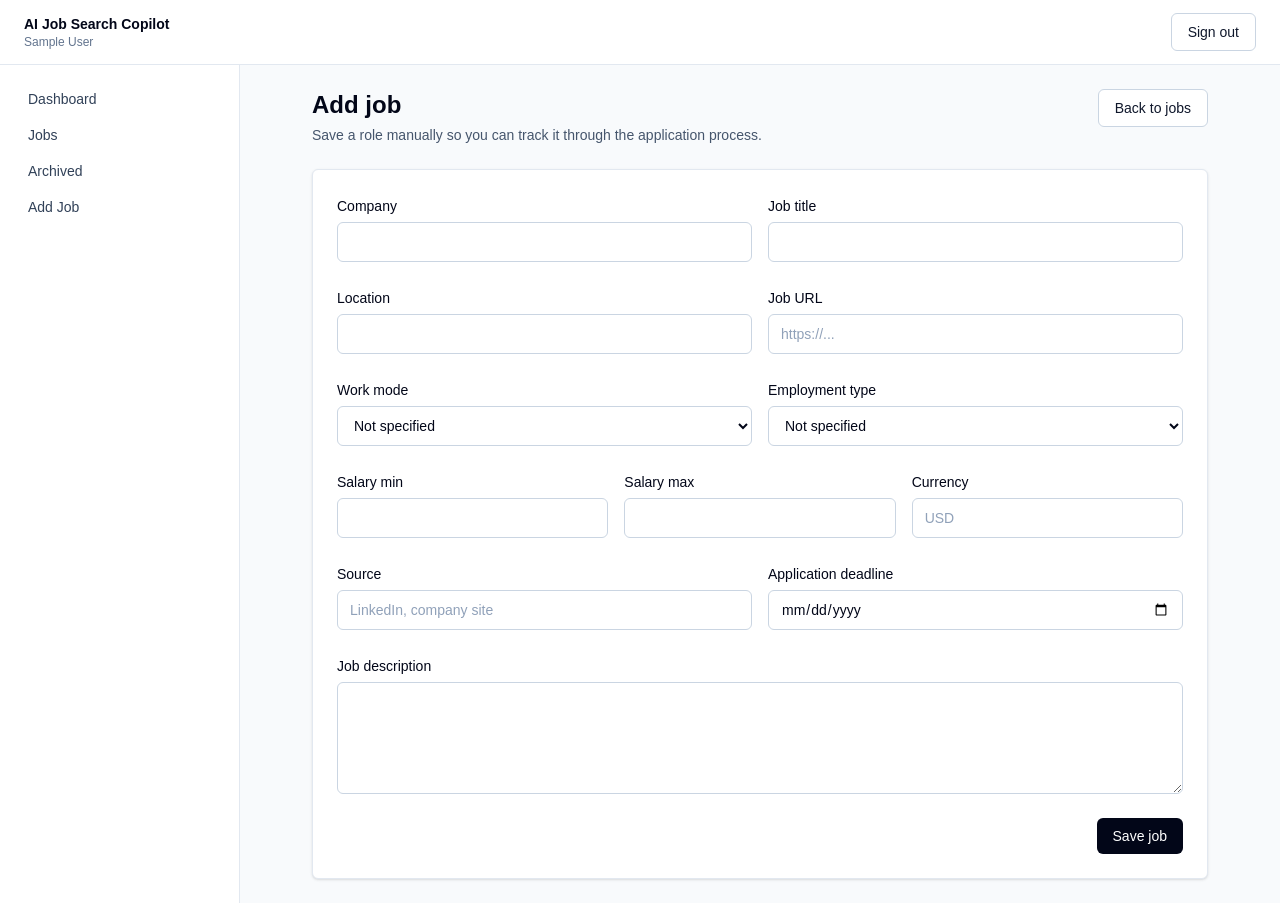
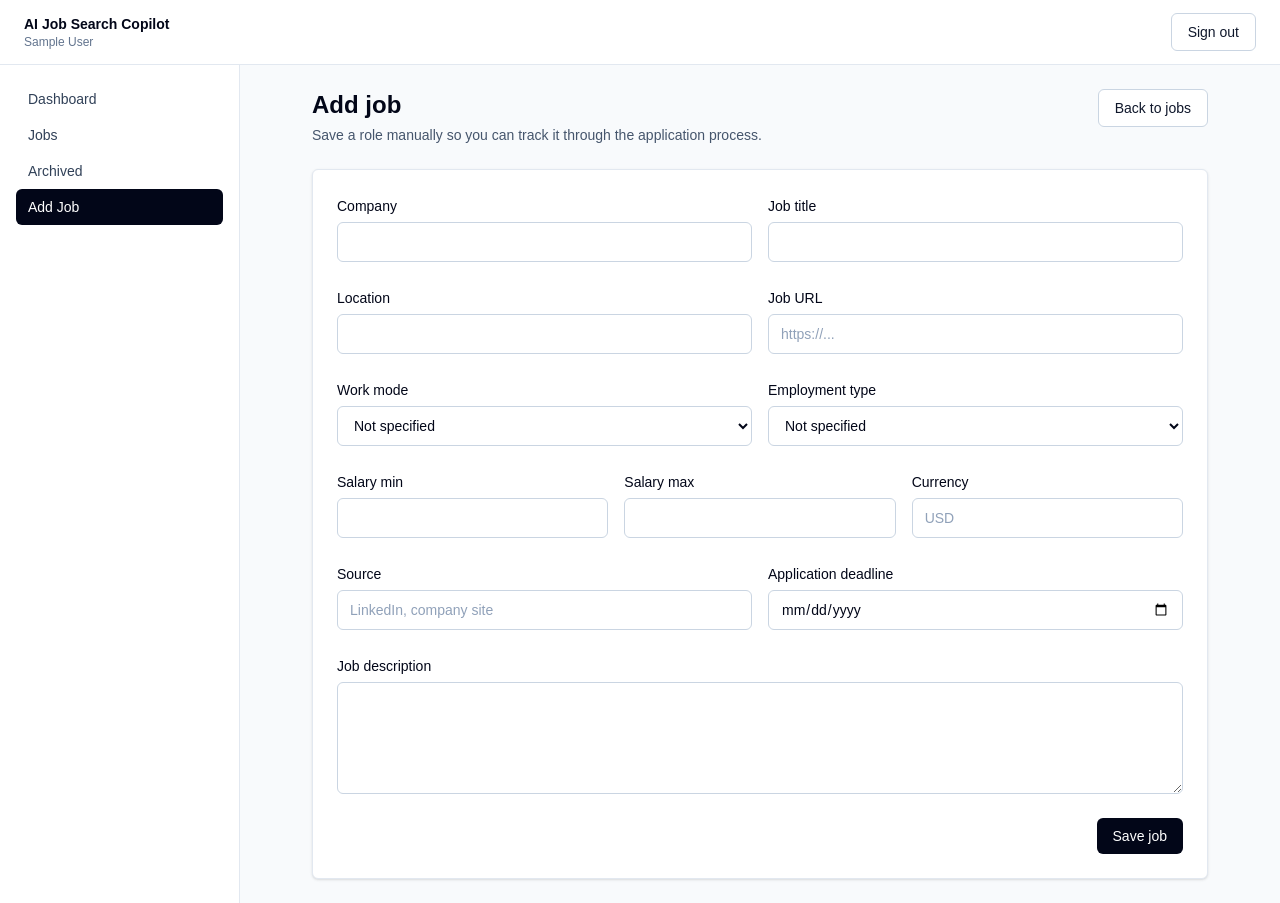
Before and after one commit to briehn/Track-My-Apps, a Next.js app: page /jobs/new in a window 1280 px wide. Built offline with nearby package versions, Linux system fonts and the light colour scheme; no server answers; sample sign-in values are in the browser's storage.

Commit message:
Prepare MVP for portfolio readiness

```diff
--- a/src/components/layout/app-shell.tsx
+++ b/src/components/layout/app-shell.tsx
@@ -1,4 +1,7 @@
+"use client";
+
 import Link from "next/link";
+import { usePathname, useSearchParams } from "next/navigation";
 
 import { SignOutButton } from "@/features/auth/components/auth-buttons";
 
@@ -18,6 +21,8 @@ const navigationItems = [
 ];
 
 export function AppShell({ children, user }: AppShellProps) {
+  const pathname = usePathname();
+  const searchParams = useSearchParams();
   const displayName = user.name ?? user.email ?? "Signed-in user";
 
   return (
@@ -39,15 +44,35 @@ export function AppShell({ children, user }: AppShellProps) {
             aria-label="Primary navigation"
             className="flex flex-wrap gap-2 md:block"
           >
-            {navigationItems.map((item) => (
+            {navigationItems.map((item) => {
+              const status = searchParams.get("status");
+              const isArchivedView =
+                item.href === "/jobs?status=archived" &&
+                pathname === "/jobs" &&
+                status === "archived";
+              const isJobsView =
+                item.href === "/jobs" &&
+                ((pathname === "/jobs" && status !== "archived") ||
+                  (pathname.startsWith("/jobs/") && pathname !== "/jobs/new"));
+              const isActive =
+                isArchivedView || isJobsView || pathname === item.href;
+
+              return (
                 <Link
                   key={item.href}
                   href={item.href}
-                className="block rounded-md px-3 py-2 text-sm font-medium text-slate-700 hover:bg-slate-100 hover:text-slate-950"
+                  aria-current={isActive ? "page" : undefined}
+                  className={[
+                    "block rounded-md px-3 py-2 text-sm font-medium transition",
+                    isActive
+                      ? "bg-slate-950 text-white"
+                      : "text-slate-700 hover:bg-slate-100 hover:text-slate-950",
+                  ].join(" ")}
                 >
                   {item.label}
                 </Link>
-            ))}
+              );
+            })}
           </nav>
         </aside>
         <main className="p-4 sm:p-6">{children}</main>
--- a/src/features/jobs/components/job-management-actions.tsx
+++ b/src/features/jobs/components/job-management-actions.tsx
@@ -39,7 +39,9 @@ export function JobManagementActions({
           archived view.
         </p>
         {archiveState.formError ? (
-          <p className="text-sm text-red-600">{archiveState.formError}</p>
+          <p className="text-sm text-red-600" role="alert">
+            {archiveState.formError}
+          </p>
         ) : null}
         <Button type="submit" variant="secondary" disabled={isArchiving || isArchived}>
           {isArchived
@@ -64,7 +66,9 @@ export function JobManagementActions({
           </label>
         </div>
         {deleteState.formError ? (
-          <p className="text-sm text-red-600">{deleteState.formError}</p>
+          <p className="text-sm text-red-600" role="alert">
+            {deleteState.formError}
+          </p>
         ) : null}
         <Button
           type="submit"
--- a/src/features/jobs/components/job-status-form.tsx
+++ b/src/features/jobs/components/job-status-form.tsx
@@ -57,10 +57,14 @@ export function JobStatusForm({
       </select>
 
       {isPending ? (
-        <p className="text-sm text-slate-500">Saving status...</p>
+        <p className="text-sm text-slate-500" role="status" aria-live="polite">
+          Saving status...
+        </p>
       ) : null}
       {state.formError ? (
-        <p className="text-sm text-red-600">{state.formError}</p>
+        <p className="text-sm text-red-600" role="alert">
+          {state.formError}
+        </p>
       ) : null}
     </form>
   );
--- a/src/features/notes/components/notes-list.tsx
+++ b/src/features/notes/components/notes-list.tsx
@@ -33,12 +33,15 @@ function DeleteNoteForm({ jobId, noteId }: { jobId: string; noteId: string }) {
         type="submit"
         variant="ghost"
         disabled={isPending}
+        aria-label="Delete note"
         className="px-2 py-1 text-xs text-red-700 hover:bg-red-50"
       >
         {isPending ? "Deleting..." : "Delete"}
       </Button>
       {state.formError ? (
-        <p className="text-xs text-red-600">{state.formError}</p>
+        <p className="text-xs text-red-600" role="alert">
+          {state.formError}
+        </p>
       ) : null}
     </form>
   );
```
Also changed, not shown: 2 other files (tests, documents, lock files or other folders). Lines whose indentation alone changed are shown as unchanged.
